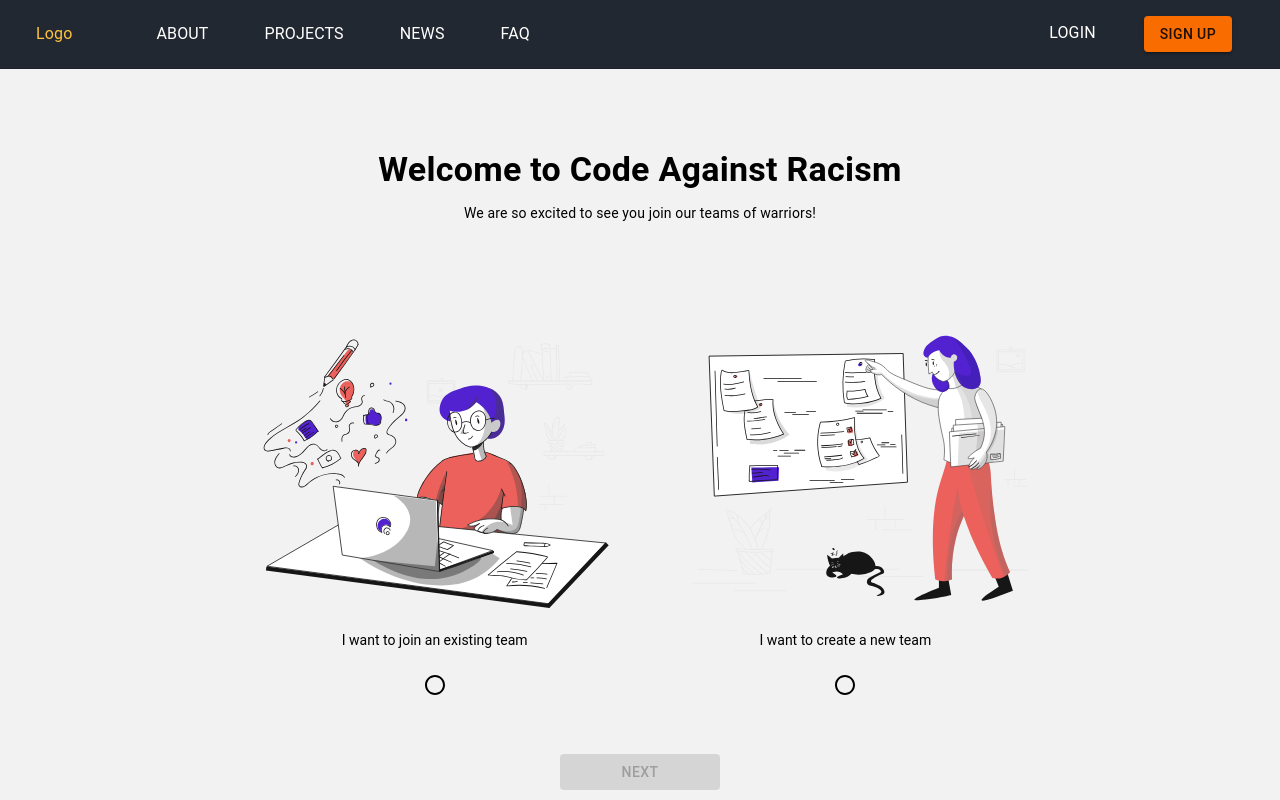
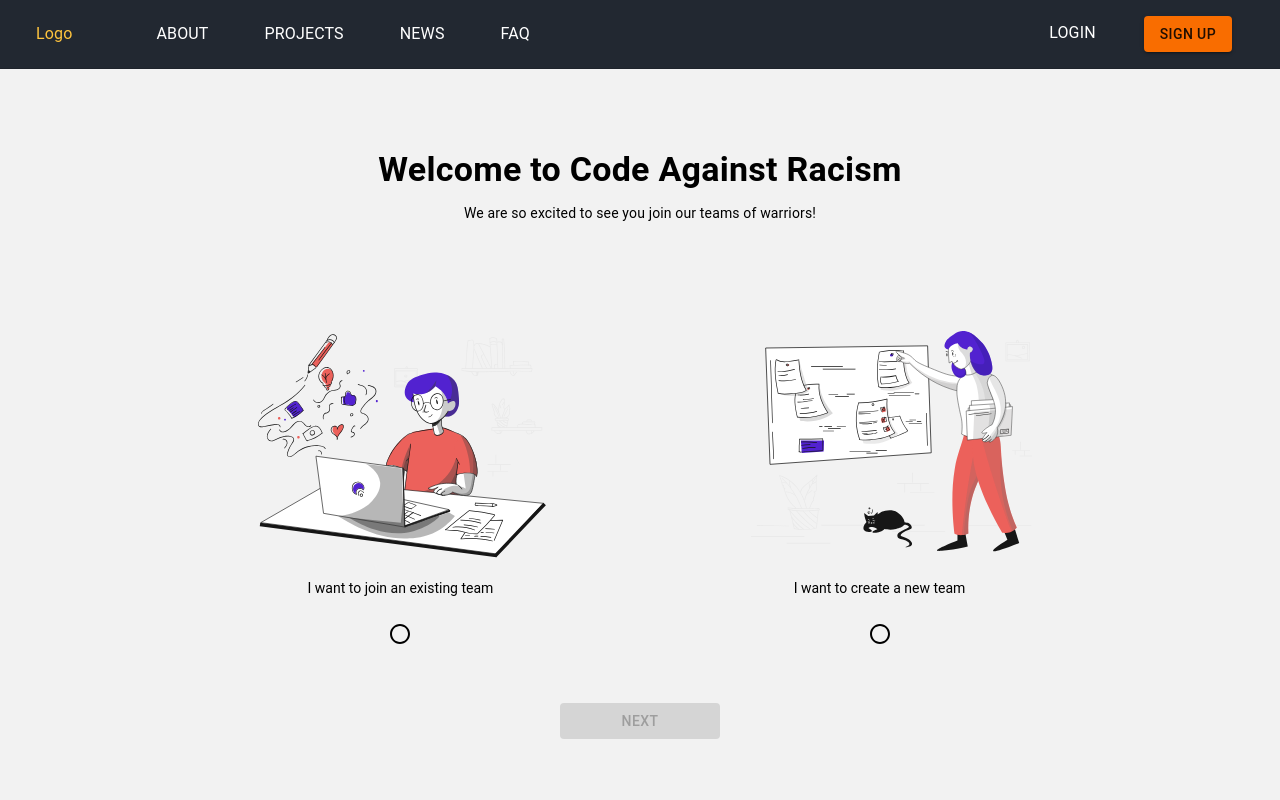
Before and after one commit to CodeAgainstRacism/codeagainstracism.org, a React (Create React App) app in the folder frontend/: page /userType in a window 1280 px wide. Built offline with nearby package versions, Linux system fonts and the light colour scheme.

Commit message:
Removed unused variables, duplicate files, and warning errors. Added hover color to cards and spaces in-between

```diff
--- a/frontend/src/pages/UserType.jsx
+++ b/frontend/src/pages/UserType.jsx
@@ -7,13 +7,10 @@ import Button from "@material-ui/core/Button";
 import Container from "@material-ui/core/Container";
 import Radio from "@material-ui/core/Radio";
 import Typography from "@material-ui/core/Typography";
-import { withRouter, Link as RouterLink } from "react-router-dom";
-
+import {Link as RouterLink } from "react-router-dom";
 import CardActionArea from '@material-ui/core/CardActionArea';
 import classNames from "classnames";
 import ButtonBase from '@material-ui/core/ButtonBase';
-import Card from '@material-ui/core/Card';
-import CardActions from '@material-ui/core/CardActions';
 import CardContent from '@material-ui/core/CardContent';
 import CardMedia from '@material-ui/core/CardMedia';
 
@@ -40,7 +37,7 @@ const useStyles = makeStyles((theme) => ({
     justifyContent: "center",
   },
   cardStyle:{
-    borderRadius: "25px",
+    borderRadius: "4px",
     backgroundColor: "transparent",
     boxShadow: "none",
     width: "100%",
@@ -108,8 +105,8 @@ const UserTypePage = () => {
             </Typography>
           </Grid>
           <Grid item container className={classes.spaceStyle}>
-            <Grid item xs={12} sm={6} className={classes.widthStyle}>
-              <Card className={classes.cardStyle}>
+            <Grid item xs={12} sm={5} className={classes.widthStyle}>
+              <CardActionArea className={classes.cardStyle}>
                 <ButtonBase
                   focusRipple
                   onClick={handleJoin}
@@ -138,10 +135,11 @@ const UserTypePage = () => {
                   </CardContent>
 
                 </ButtonBase>
-              </Card>
+              </CardActionArea>
             </Grid>
-            <Grid item xs={12} sm={6} className={classes.widthStyle}>
-              <Card className={classes.cardStyle}>
+            <Grid item xs={0} sm={2} />
+            <Grid item xs={12} sm={5} className={classes.widthStyle}>
+              <CardActionArea className={classes.cardStyle}>
                 <ButtonBase
                   focusRipple
                   onClick={handleCreate}
@@ -169,7 +167,7 @@ const UserTypePage = () => {
                     />
                   </CardContent>
                 </ButtonBase>
-              </Card>
+              </CardActionArea>
             </Grid>
           </Grid>
           <Grid item className={classes.contentCenter}>
```
Also changed, not shown: frontend/src/blogging.svg (deleted), frontend/src/plan.svg (deleted).
